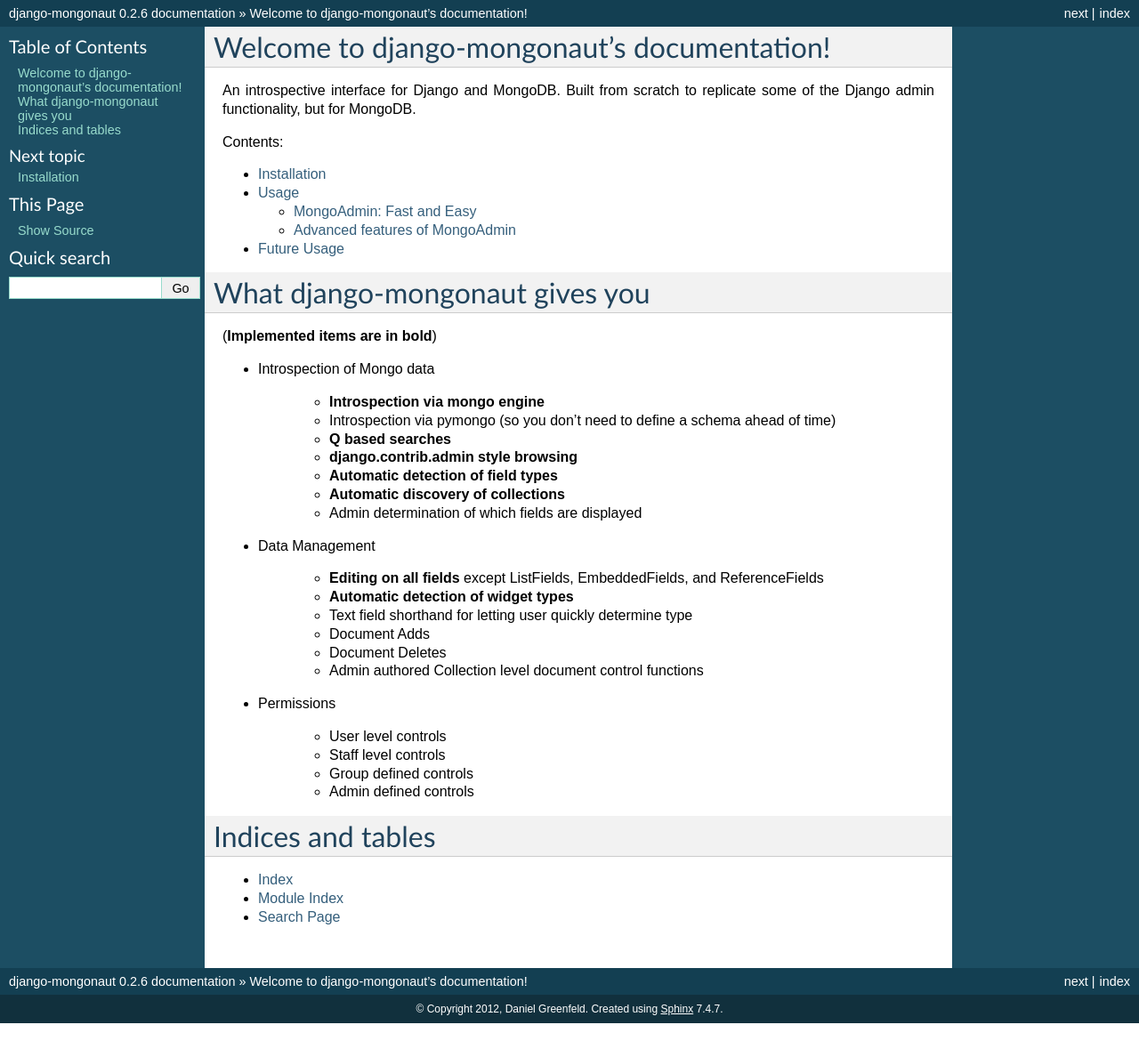
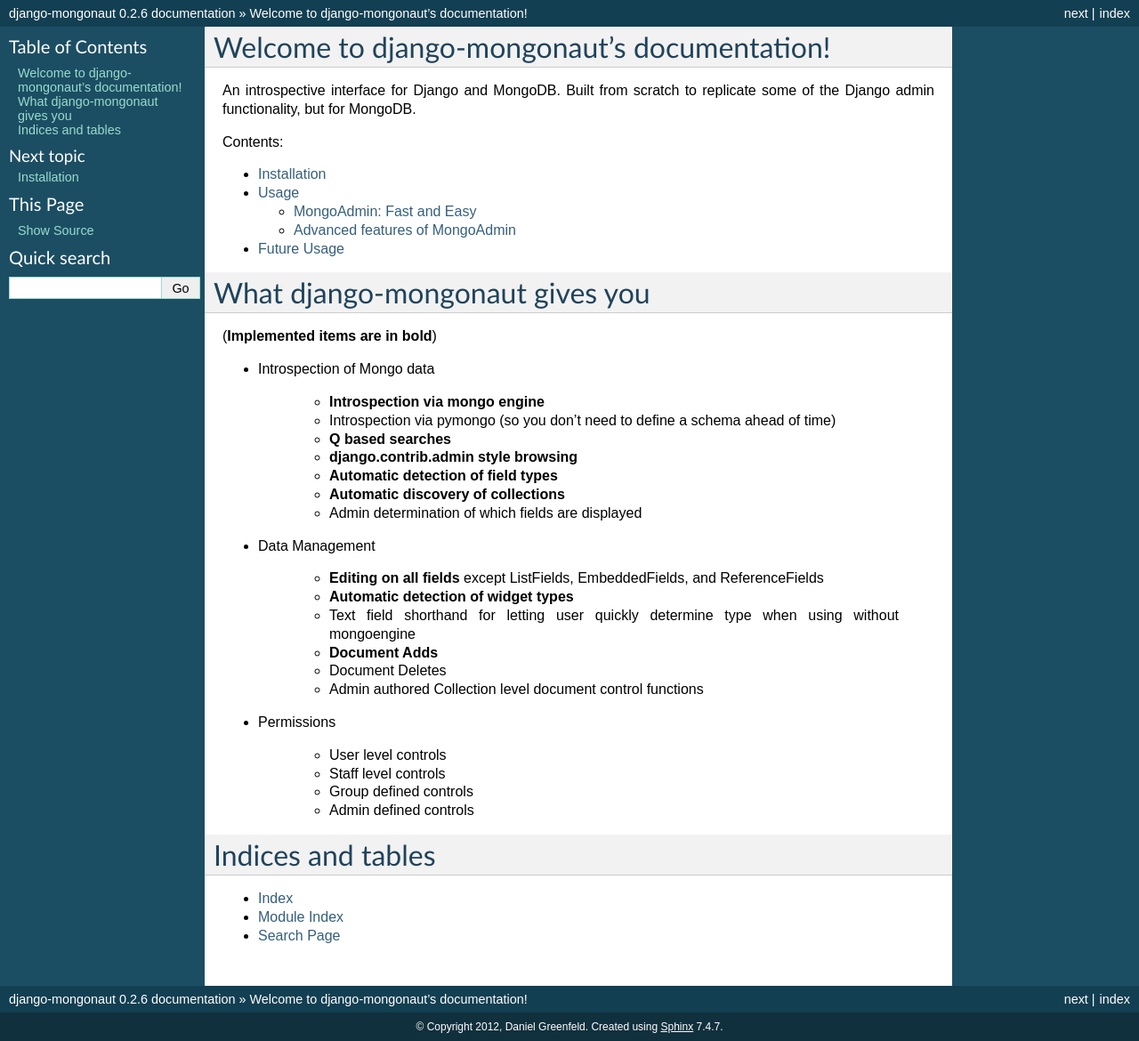
Before and after one commit to jazzband/django-mongonaut, a Sphinx documentation site: the page built from docs/index.rst, in a window 1280 px wide. Shown: the whole page at 89% size. Built offline with Sphinx 7.4.7, drawn with Linux system fonts in a browser that asks for light colours.

Commit message:
Getting the add form working

```diff
--- a/docs/index.rst
+++ b/docs/index.rst
@@ -36,8 +36,8 @@
 
     * **Editing on all fields** except ListFields, EmbeddedFields, and ReferenceFields
     * **Automatic detection of widget types**
-    * Text field shorthand for letting user quickly determine type
-    * Document Adds
+    * Text field shorthand for letting user quickly determine type when using without mongoengine
+    * **Document Adds**
     * Document Deletes
     * Admin authored Collection level document control functions
 
```
